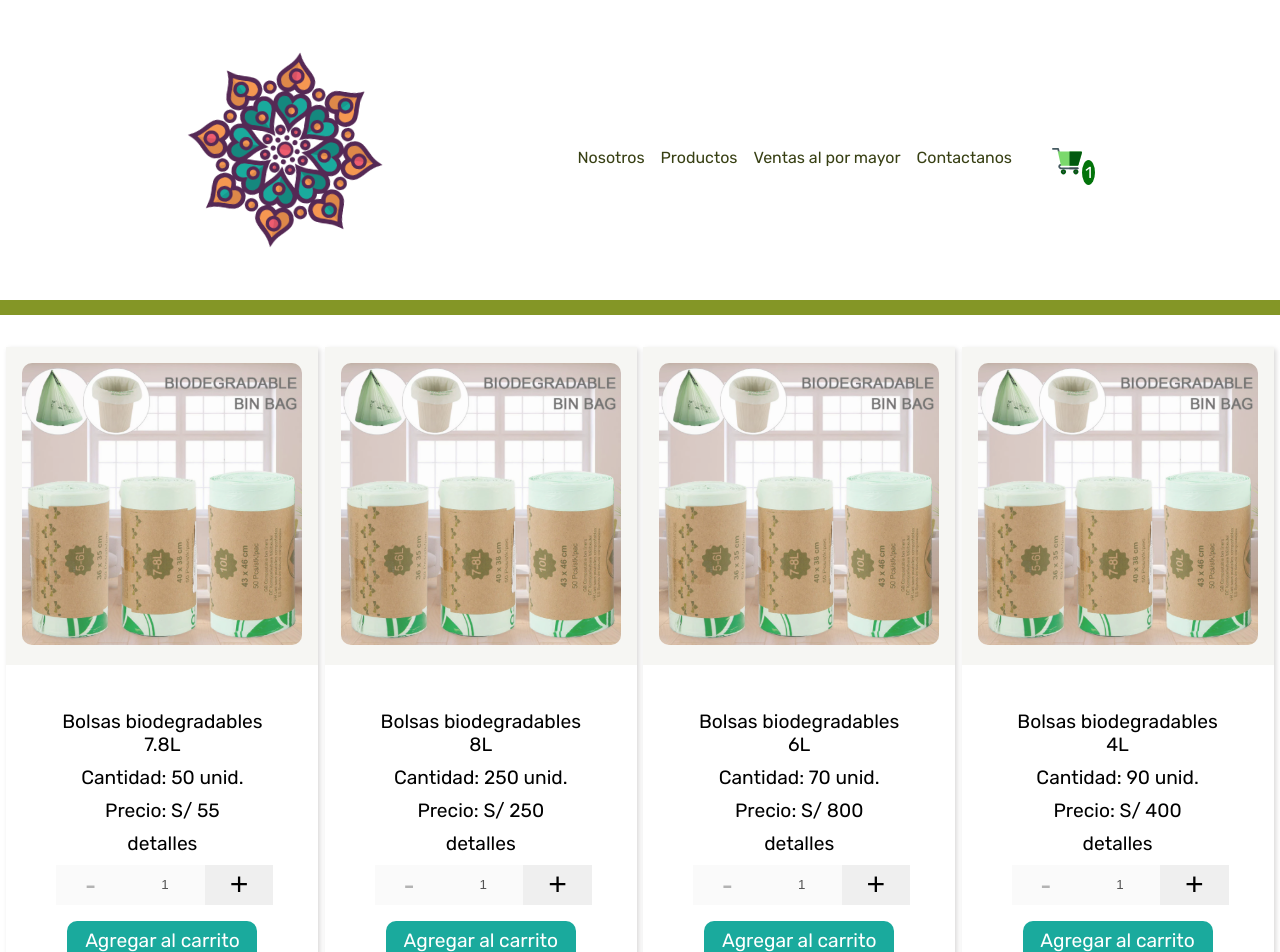
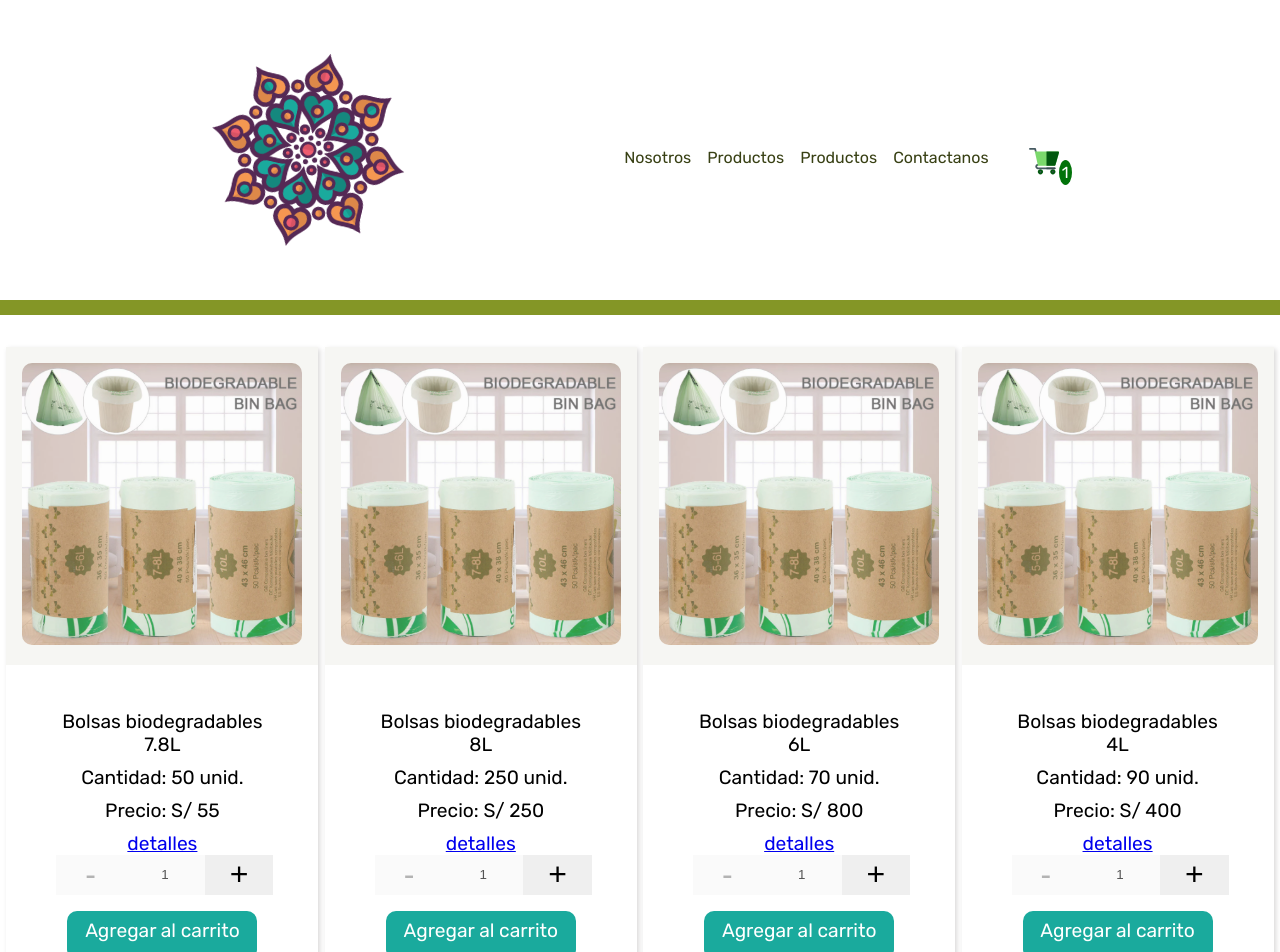
Before and after one commit to KiraLei/tienda, a React (Create React App) app: page / in a window 1280 px wide. Shown: the top 952 px of the page. Built offline with nearby package versions, Linux system fonts and the light colour scheme.

Commit message:
add router

```diff
--- a/package.json
+++ b/package.json
@@ -9,6 +9,7 @@
     "node-sass": "^4.14.1",
     "react": "^17.0.1",
     "react-dom": "^17.0.1",
+    "react-router-dom": "^5.2.0",
     "react-scripts": "4.0.1",
     "web-vitals": "^0.2.4"
   },
--- a/src/App.jsx
+++ b/src/App.jsx
@@ -1,16 +1,37 @@
-import './styles/App.css';
-import Nav from './components/Home/Nav';
-import Hero from './components/Home/Hero';
-import Footer from './components/Home/Footer';
-import ListProducts from './components/Product/ListProducts';
+import "./styles/App.css";
+import { BrowserRouter, Switch, Route } from "react-router-dom";
+import Nav from "./components/Home/Nav";
+import Hero from "./components/Home/Hero";
+import Footer from "./components/Home/Footer";
+import ListProducts from "./components/Product/ListProducts";
+import ItemDetailContainer from "../src/components/Product/ItemDetailContainer";
+import Error404 from "../src/components/global/Error404/";
+import Us from "./components/Us/index";
+import Contact from "./components/Contact/index";
 
 function App() {
   return (
-    <div className='principal'>
-      <Nav/>
-      <ListProducts/>
-   <Footer/>
-   </div>
+    <BrowserRouter>
+      <Nav />
+      <Switch>
+        <Route exact path="/">
+          <ListProducts />
+        </Route>
+        <Route exact path="/Us">
+          <Us/>
+        </Route>
+        <Route exact path="/Contact">
+          <Contact/>
+        </Route>
+        <Route path="/detail">
+          <ItemDetailContainer/>
+        </Route>
+        <Route path="*">
+          <Error404 />
+        </Route>
+      </Switch>
+      <Footer />
+    </BrowserRouter>
   );
 }
 
--- a/src/components/Home/Nav.jsx
+++ b/src/components/Home/Nav.jsx
@@ -1,24 +1,25 @@
 import logo from "../../assets/logoreal1.png";
 import "../../styles/Nav.scss";
 import CartWidget from "./CartWidget";
+import { NavLink } from "react-router-dom";
 
 function Nav() {
   return (
     <div className="navbar">
       <nav>
-          <img className="logo" src={logo} alt="logo" />
+        <img className="logo" src={logo} alt="logo" />
         <ul>
           <li>
-            <a href="#">Nosotros</a>
+            <NavLink to="/Us">Nosotros</NavLink>
           </li>
           <li>
-            <a href="#">Productos</a>
+            <NavLink to="/">Productos</NavLink>
           </li>
           <li>
-            <a href="#">Ventas al por mayor</a>
+            <NavLink to="/">Productos</NavLink>
           </li>
           <li>
-            <a href="#">Contactanos</a>
+            <NavLink to="/Contact">Contactanos</NavLink>
           </li>
           <CartWidget />
         </ul>
--- a/src/components/Product/CardProduct.jsx
+++ b/src/components/Product/CardProduct.jsx
@@ -2,6 +2,7 @@ import product from "../../assets/product.png";
 import "../../styles/Cards.scss";
 import ButtonAdd from '../global/ButtonAdd';
 import ProductQuantity from './ProductQuantity';
+import { Link } from "react-router-dom";
 
 function Cards({titulo, precio, cantidad}) {
   return (
@@ -16,7 +17,7 @@ function Cards({titulo, precio, cantidad}) {
             Precio: S/ <span>{precio}</span>
           </p>
 
-          <p>detalles</p>
+          <Link to="/detail">detalles</Link>
           <ProductQuantity/>
           <ButtonAdd/>
         </div>
--- /dev/null
+++ b/src/components/Product/ItemDetailContainer.jsx
@@ -0,0 +1,13 @@
+
+import "../../styles/Cards.scss";
+
+function ItemDetailContainer({titulo, precio, cantidad}) {
+  return (
+      <div className="itemDetailContainer">
+
+          <ItemDetailContainer/>
+
+      </div>
+  );
+}
+export default ItemDetailContainer;
--- a/src/components/Product/ListProducts.jsx
+++ b/src/components/Product/ListProducts.jsx
@@ -62,7 +62,7 @@ function ListProducts() {
   const getProducts = new Promise((resolve, reject) => {
     setTimeout(()=>{
       resolve(products);
-    },3000)
+    },0)
   })
 
 
```
Also changed, not shown: 2 other files (tests, documents, lock files or other folders).
